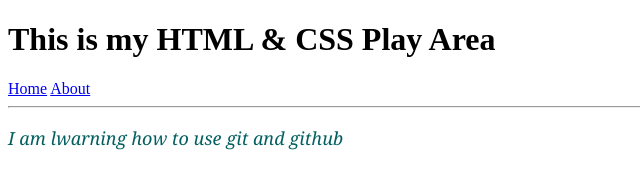
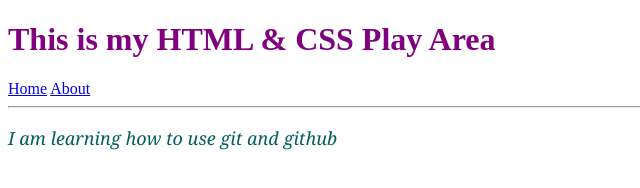
Before and after one commit to RianAlbritton/TesterTest, a plain HTML site: page index.html in a window 1280 px wide. Shown: the whole page, without its empty margins (0-640 px from the left). Drawn offline with Linux system fonts and the light colour scheme.

Commit message:
corrected spelling and changed color

```diff
--- a/index.html
+++ b/index.html
@@ -12,7 +12,7 @@
     <a href="about.html">About</a>
 <hr>
 <div>
-    <p>I am lwarning how to use git and github</p>
+    <p>I am learning how to use git and github</p>
 </div>
 
 </body>
--- a/styles.css
+++ b/styles.css
@@ -1,3 +1,7 @@
+h1{
+    color:purple;
+}
+
 p{
     font-family:Georgia, 'Times New Roman', Times, serif;
     color:rgb(3, 95, 95);
```
